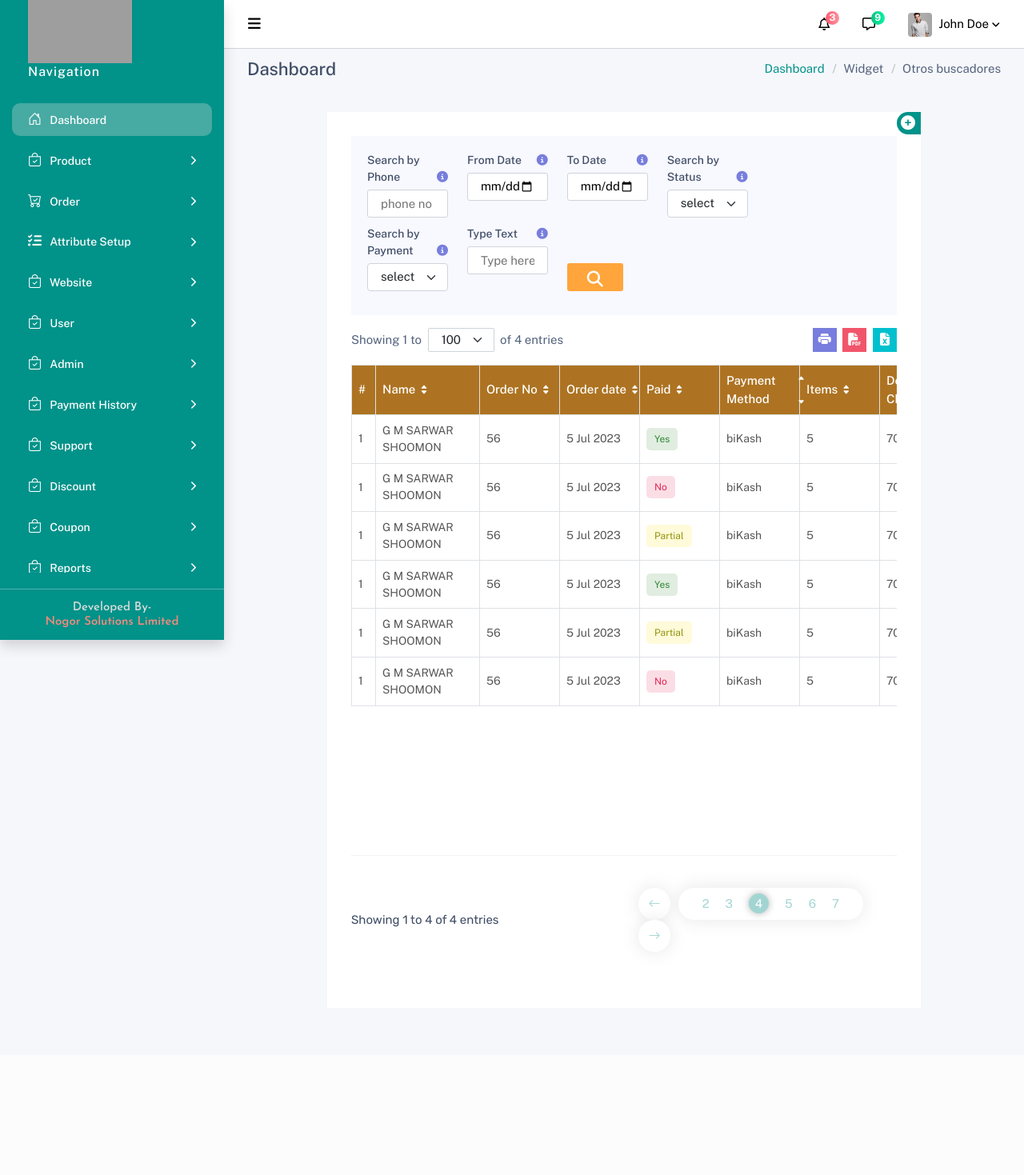
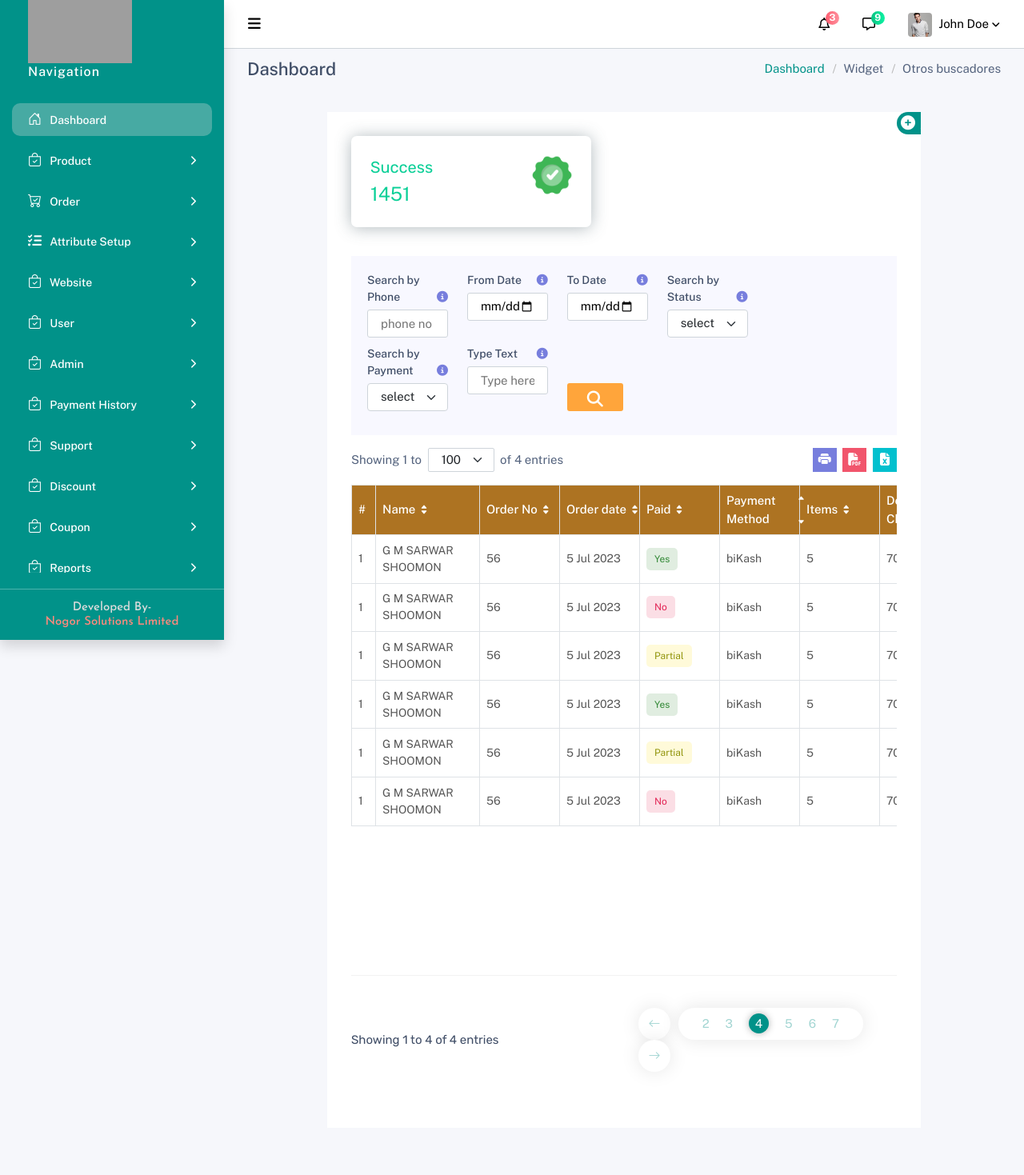
Before and after one commit to Towhid0845/eCommerce-deshboard, a PHP site: page /order.php in a window 1280 px wide. Shown: the whole page at 80% size. Before the commit the page ends 1174 px from the top, so only its background shows below. Run offline with PHP 8.4, Linux system fonts and the light colour scheme; some libraries are stand-ins or nearby versions; grey boxes are pictures that could not be loaded.

```diff
--- a/css/main.css
+++ b/css/main.css
@@ -1485,7 +1485,7 @@ body {
 .pagination ul li.mid-pagi a.active {
   width: 25px;
   height: 25px;
-  background-color: #a2d5d2;
+  background-color: #019289;
   border-radius: 50%;
   text-align: center;
   line-height: 25px;
@@ -2071,14 +2071,11 @@ body {
 .cmn__btn.delete {
   background-color: #F1556C; }
 
-.add-product-form .product-block {
-  width: 100%;
+.add-product-form .border-block {
   border: 1px solid #82888d;
   background-color: rgba(241, 241, 255, 0.5);
-  position: relative;
-  padding: 30px 20px;
-  margin-bottom: 50px; }
-  .add-product-form .product-block .label-text {
+  position: relative; }
+  .add-product-form .border-block .label-text {
     position: absolute;
     top: -20px;
     left: 14px;
@@ -2088,6 +2085,10 @@ body {
     background-color: #fff;
     padding: 7px 15px;
     font-weight: 500; }
+.add-product-form .product-block {
+  width: 100%;
+  padding: 30px 20px;
+  margin-bottom: 50px; }
 .add-product-form .submit-btn {
   background-color: #F1556C;
   padding: 10px 30px;
@@ -2126,4 +2127,35 @@ body {
   .product-record:hover {
     color: #fff !important; }
 
+.add-category-form .border-block {
+  background-color: rgba(241, 241, 255, 0.5); }
+.add-category-form .category-block {
+  width: 100%;
+  padding: 30px 20px;
+  margin-bottom: 50px; }
+.add-category-form .submit-btn {
+  background-color: #F1556C;
+  padding: 10px 30px;
+  font-size: 15px;
+  font-weight: 500;
+  text-transform: uppercase;
+  border: 0;
+  color: #fff;
+  border-radius: 3px; }
+
+.search-div {
+  width: 300px;
+  height: 150px; }
+  .search-div .template-div {
+    box-shadow: 0 1px 20px 0 #455a646b; }
+    .search-div .template-div .status {
+      font-size: 20px;
+      color: #0ACF97; }
+    .search-div .template-div .count {
+      font-size: 24px;
+      color: #0ACF97; }
+    .search-div .template-div .icon {
+      width: 50px;
+      height: 50px; }
+
 /*# sourceMappingURL=main.css.map */
--- a/order.php
+++ b/order.php
@@ -40,6 +40,23 @@ include("layout/head.php");
           </div>
           <!-- add or back button end -->
 
+
+          <!-- shorcut search section -->
+          <a href="#" class="search-div">
+            <div class="template-div d-flex">
+              <div class="contain">
+                <div class="status">
+                  <p>Success</p>
+                </div>
+                <div class="count">1451</div>
+              </div>
+              <div class="icon ms-auto">
+                <img class="img-fluid" src="./images/success.png" alt="">
+              </div>
+            </div>
+          </a>
+          <!-- shorcut search section -->
+
           <!-- search header -->
           <div class="search-section">
             <div class="row">
@@ -50,7 +67,8 @@ include("layout/head.php");
                       <div class="form-element">
                         <label for="" class="d-block w-100">
                           Search by Phone
-                          <span class="float-end" data-bs-toggle="tooltip" data-bs-placement="left" data-bs-title="Please insert your name here"><i class="fa-solid fa-circle-info"></i></span>
+                          <span class="float-end" data-bs-toggle="tooltip" data-bs-placement="left"
+                            data-bs-title="Please insert your name here"><i class="fa-solid fa-circle-info"></i></span>
                         </label>
                         <input class="" type="text" placeholder="phone no">
                       </div>
@@ -59,7 +77,8 @@ include("layout/head.php");
                       <div class="form-element">
                         <label for="" class="d-block w-100">
                           From Date
-                          <span class="float-end" data-bs-toggle="tooltip" data-bs-placement="left" data-bs-title="Please insert your name here"><i class="fa-solid fa-circle-info"></i></span>
+                          <span class="float-end" data-bs-toggle="tooltip" data-bs-placement="left"
+                            data-bs-title="Please insert your name here"><i class="fa-solid fa-circle-info"></i></span>
                         </label>
                         <input class="" type="date">
                       </div>
@@ -68,7 +87,8 @@ include("layout/head.php");
                       <div class="form-element">
                         <label for="" class="d-block w-100">
                           To Date
-                          <span class="float-end" data-bs-toggle="tooltip" data-bs-placement="left" data-bs-title="Please insert your name here"><i class="fa-solid fa-circle-info"></i></span>
+                          <span class="float-end" data-bs-toggle="tooltip" data-bs-placement="left"
+                            data-bs-title="Please insert your name here"><i class="fa-solid fa-circle-info"></i></span>
                         </label>
                         <input class="" type="date">
                       </div>
@@ -77,7 +97,8 @@ include("layout/head.php");
                     <div class="col-md-6 col-lg-4 col-xl-3">
                       <div class="form-element">
                         <label for="" class="d-block w-100">Search by Status
-                          <span class="float-end" data-bs-toggle="tooltip" data-bs-placement="left" data-bs-title="Please insert your name here"><i class="fa-solid fa-circle-info"></i></span>
+                          <span class="float-end" data-bs-toggle="tooltip" data-bs-placement="left"
+                            data-bs-title="Please insert your name here"><i class="fa-solid fa-circle-info"></i></span>
                         </label>
                         <select class="form-select shadow-none" aria-label="Default select example">
                           <option selected>select one</option>
@@ -93,7 +114,8 @@ include("layout/head.php");
                     <div class="col-md-6 col-lg-4 col-xl-3">
                       <div class="form-element">
                         <label for="" class="d-block w-100">Search by Payment
-                          <span class="float-end" data-bs-toggle="tooltip" data-bs-placement="left" data-bs-title="Please insert your name here"><i class="fa-solid fa-circle-info"></i></span>
+                          <span class="float-end" data-bs-toggle="tooltip" data-bs-placement="left"
+                            data-bs-title="Please insert your name here"><i class="fa-solid fa-circle-info"></i></span>
                         </label>
                         <select class="form-select shadow-none" aria-label="Default select example">
                           <option selected>select one</option>
@@ -105,7 +127,8 @@ include("layout/head.php");
                     <div class="col-md-6 col-lg-4 col-xl-3">
                       <div class="form-element">
                         <label for="" class="d-block w-100">Type Text
-                          <span class="float-end" data-bs-toggle="tooltip" data-bs-placement="left" data-bs-title="Please insert your name here"><i class="fa-solid fa-circle-info"></i></span>
+                          <span class="float-end" data-bs-toggle="tooltip" data-bs-placement="left"
+                            data-bs-title="Please insert your name here"><i class="fa-solid fa-circle-info"></i></span>
                         </label>
                         <input type="text" placeholder="Type here...">
                       </div>
@@ -211,11 +234,15 @@ include("layout/head.php");
                     <td class="status status-pending"><span>Pending</span></td>
                     <td><span>
                         <a href="product-view.html">
-                          <span data-bs-toggle="tooltip" data-bs-placement="top" data-bs-title="Tooltip on top" class="delete view"><i class="fa-solid fa-eye"></i></span>
+                          <span data-bs-toggle="tooltip" data-bs-placement="top" data-bs-title="Tooltip on top"
+                            class="delete view"><i class="fa-solid fa-eye"></i></span>
                         </a>
-                        <span data-bs-toggle="tooltip" data-bs-placement="top" data-bs-title="Tooltip on top" class="delete edit"><i class="fas fa-pencil-alt"></i></span>
-                        <span data-bs-toggle="tooltip" data-bs-placement="top" data-bs-title="Tooltip on top" class="delete delete-btn"><i class="far fa-trash-alt"></i></span>
-                        <span data-bs-toggle="tooltip" data-bs-placement="top" data-bs-title="Tooltip on top" class="delete locate"><i class="fa-solid fa-location-dot"></i></span>
+                        <span data-bs-toggle="tooltip" data-bs-placement="top" data-bs-title="Tooltip on top"
+                          class="delete edit"><i class="fas fa-pencil-alt"></i></span>
+                        <span data-bs-toggle="tooltip" data-bs-placement="top" data-bs-title="Tooltip on top"
+                          class="delete delete-btn"><i class="far fa-trash-alt"></i></span>
+                        <span data-bs-toggle="tooltip" data-bs-placement="top" data-bs-title="Tooltip on top"
+                          class="delete locate"><i class="fa-solid fa-location-dot"></i></span>
                     </td>
                   </tr>
                   <tr>
@@ -231,11 +258,15 @@ include("layout/head.php");
                     <td class="status status-success"><span>Success</span></td>
                     <td><span>
                         <a href="product-view.html">
-                          <span data-bs-toggle="tooltip" data-bs-placement="top" data-bs-title="Tooltip on top" class="delete view"><i class="fa-solid fa-eye"></i></span>
+                          <span data-bs-toggle="tooltip" data-bs-placement="top" data-bs-title="Tooltip on top"
+                            class="delete view"><i class="fa-solid fa-eye"></i></span>
                         </a>
-                        <span data-bs-toggle="tooltip" data-bs-placement="top" data-bs-title="Tooltip on top" class="delete edit"><i class="fas fa-pencil-alt"></i></span>
-                        <span data-bs-toggle="tooltip" data-bs-placement="top" data-bs-title="Tooltip on top" class="delete delete-btn"><i class="far fa-trash-alt"></i></span>
-                        <span data-bs-toggle="tooltip" data-bs-placement="top" data-bs-title="Tooltip on top" class="delete locate"><i class="fa-solid fa-location-dot"></i></span>
+                        <span data-bs-toggle="tooltip" data-bs-placement="top" data-bs-title="Tooltip on top"
+                          class="delete edit"><i class="fas fa-pencil-alt"></i></span>
+                        <span data-bs-toggle="tooltip" data-bs-placement="top" data-bs-title="Tooltip on top"
+                          class="delete delete-btn"><i class="far fa-trash-alt"></i></span>
+                        <span data-bs-toggle="tooltip" data-bs-placement="top" data-bs-title="Tooltip on top"
+                          class="delete locate"><i class="fa-solid fa-location-dot"></i></span>
                   </tr>
                   <tr>
                     <td><span>1</span></td>
@@ -250,11 +281,15 @@ include("layout/head.php");
                     <td class="status status-approve"><span>Approve</span></td>
                     <td><span>
                         <a href="product-view.html">
-                          <span data-bs-toggle="tooltip" data-bs-placement="top" data-bs-title="Tooltip on top" class="delete view"><i class="fa-solid fa-eye"></i></span>
+                          <span data-bs-toggle="tooltip" data-bs-placement="top" data-bs-title="Tooltip on top"
+                            class="delete view"><i class="fa-solid fa-eye"></i></span>
                         </a>
-                        <span data-bs-toggle="tooltip" data-bs-placement="top" data-bs-title="Tooltip on top" class="delete edit"><i class="fas fa-pencil-alt"></i></span>
-                        <span data-bs-toggle="tooltip" data-bs-placement="top" data-bs-title="Tooltip on top" class="delete delete-btn"><i class="far fa-trash-alt"></i></span>
-                        <span data-bs-toggle="tooltip" data-bs-placement="top" data-bs-title="Tooltip on top" class="delete locate"><i class="fa-solid fa-location-dot"></i></span>
+                        <span data-bs-toggle="tooltip" data-bs-placement="top" data-bs-title="Tooltip on top"
+                          class="delete edit"><i class="fas fa-pencil-alt"></i></span>
+                        <span data-bs-toggle="tooltip" data-bs-placement="top" data-bs-title="Tooltip on top"
+                          class="delete delete-btn"><i class="far fa-trash-alt"></i></span>
+                        <span data-bs-toggle="tooltip" data-bs-placement="top" data-bs-title="Tooltip on top"
+                          class="delete locate"><i class="fa-solid fa-location-dot"></i></span>
                     </td>
                   </tr>
                   <tr>
@@ -270,11 +305,15 @@ include("layout/head.php");
                     <td class="status status-processing"><span>Processing</span></td>
                     <td><span>
                         <a href="product-view.html">
-                          <span data-bs-toggle="tooltip" data-bs-placement="top" data-bs-title="Tooltip on top" class="delete view"><i class="fa-solid fa-eye"></i></span>
+                          <span data-bs-toggle="tooltip" data-bs-placement="top" data-bs-title="Tooltip on top"
+                            class="delete view"><i class="fa-solid fa-eye"></i></span>
                         </a>
-                        <span data-bs-toggle="tooltip" data-bs-placement="top" data-bs-title="Tooltip on top" class="delete edit"><i class="fas fa-pencil-alt"></i></span>
-                        <span data-bs-toggle="tooltip" data-bs-placement="top" data-bs-title="Tooltip on top" class="delete delete-btn"><i class="far fa-trash-alt"></i></span>
-                        <span data-bs-toggle="tooltip" data-bs-placement="top" data-bs-title="Tooltip on top" class="delete locate"><i class="fa-solid fa-location-dot"></i></span>
+                        <span data-bs-toggle="tooltip" data-bs-placement="top" data-bs-title="Tooltip on top"
+                          class="delete edit"><i class="fas fa-pencil-alt"></i></span>
+                        <span data-bs-toggle="tooltip" data-bs-placement="top" data-bs-title="Tooltip on top"
+                          class="delete delete-btn"><i class="far fa-trash-alt"></i></span>
+                        <span data-bs-toggle="tooltip" data-bs-placement="top" data-bs-title="Tooltip on top"
+                          class="delete locate"><i class="fa-solid fa-location-dot"></i></span>
                     </td>
                   </tr>
                   <tr>
@@ -290,11 +329,15 @@ include("layout/head.php");
                     <td class="status status-delivered"><span>Delivered</span></td>
                     <td><span>
                         <a href="product-view.html">
-                          <span data-bs-toggle="tooltip" data-bs-placement="top" data-bs-title="Tooltip on top" class="delete view"><i class="fa-solid fa-eye"></i></span>
+                          <span data-bs-toggle="tooltip" data-bs-placement="top" data-bs-title="Tooltip on top"
+                            class="delete view"><i class="fa-solid fa-eye"></i></span>
                         </a>
-                        <span data-bs-toggle="tooltip" data-bs-placement="top" data-bs-title="Tooltip on top" class="delete edit"><i class="fas fa-pencil-alt"></i></span>
-                        <span data-bs-toggle="tooltip" data-bs-placement="top" data-bs-title="Tooltip on top" class="delete delete-btn"><i class="far fa-trash-alt"></i></span>
-                        <span data-bs-toggle="tooltip" data-bs-placement="top" data-bs-title="Tooltip on top" class="delete locate"><i class="fa-solid fa-location-dot"></i></span>
+                        <span data-bs-toggle="tooltip" data-bs-placement="top" data-bs-title="Tooltip on top"
+                          class="delete edit"><i class="fas fa-pencil-alt"></i></span>
+                        <span data-bs-toggle="tooltip" data-bs-placement="top" data-bs-title="Tooltip on top"
+                          class="delete delete-btn"><i class="far fa-trash-alt"></i></span>
+                        <span data-bs-toggle="tooltip" data-bs-placement="top" data-bs-title="Tooltip on top"
+                          class="delete locate"><i class="fa-solid fa-location-dot"></i></span>
                     </td>
                   </tr>
                   <tr>
@@ -310,11 +353,15 @@ include("layout/head.php");
                     <td class="status status-danger"><span>Canceled</span></td>
                     <td><span>
                         <a href="product-view.html">
-                          <span data-bs-toggle="tooltip" data-bs-placement="top" data-bs-title="Tooltip on top" class="delete view"><i class="fa-solid fa-eye"></i></span>
+                          <span data-bs-toggle="tooltip" data-bs-placement="top" data-bs-title="Tooltip on top"
+                            class="delete view"><i class="fa-solid fa-eye"></i></span>
                         </a>
-                        <span data-bs-toggle="tooltip" data-bs-placement="top" data-bs-title="Tooltip on top" class="delete edit"><i class="fas fa-pencil-alt"></i></span>
-                        <span data-bs-toggle="tooltip" data-bs-placement="top" data-bs-title="Tooltip on top" class="delete delete-btn"><i class="far fa-trash-alt"></i></span>
-                        <span data-bs-toggle="tooltip" data-bs-placement="top" data-bs-title="Tooltip on top" class="delete locate"><i class="fa-solid fa-location-dot"></i></span>
+                        <span data-bs-toggle="tooltip" data-bs-placement="top" data-bs-title="Tooltip on top"
+                          class="delete edit"><i class="fas fa-pencil-alt"></i></span>
+                        <span data-bs-toggle="tooltip" data-bs-placement="top" data-bs-title="Tooltip on top"
+                          class="delete delete-btn"><i class="far fa-trash-alt"></i></span>
+                        <span data-bs-toggle="tooltip" data-bs-placement="top" data-bs-title="Tooltip on top"
+                          class="delete locate"><i class="fa-solid fa-location-dot"></i></span>
                     </td>
                   </tr>
                 </tbody>
--- a/sass/common/_common.scss
+++ b/sass/common/_common.scss
@@ -195,4 +195,5 @@ margin-bottom: 30px;
     padding-left: 20px;
   }
 }
+
 }
--- a/sass/component/_list-page.scss
+++ b/sass/component/_list-page.scss
@@ -384,7 +384,7 @@
 .pagination ul li.mid-pagi a.active {
   width: 25px;
   height: 25px;
-  background-color: $topbarBgColor;
+  background-color: $sidebarBgColor;
   border-radius: 50%;
   text-align: center;
   line-height: 25px;
--- a/sass/main.scss
+++ b/sass/main.scss
@@ -8,3 +8,5 @@
 @import "./pages/sailor-dashboard";
 @import "./pages/new-added";
 @import "./pages/product";
+@import "./pages/category";
+@import "./pages/order";
--- /dev/null
+++ b/sass/pages/_category.scss
@@ -0,0 +1,25 @@
+@import "../variable/bgcolor";
+@import "../variable/textcolor";
+
+.add-category-form {
+  .border-block{
+    // border: 1px solid $commonBorderColor1;
+    background-color: $lightColor1;
+  }
+  .category-block {
+    width: 100%;
+    padding: 30px 20px;
+    margin-bottom: 50px;
+  }
+
+  .submit-btn {
+    background-color: $themeColorThree;
+    padding: 10px 30px;
+    font-size: 15px;
+    font-weight: 500;
+    text-transform: uppercase;
+    border: 0;
+    color: $lightColor;
+    border-radius: 3px;
+  }
+}
--- a/sass/pages/_home.scss
+++ b/sass/pages/_home.scss
@@ -1,3 +1,4 @@
+// @import "../common/common";
 @import "../component/topbar";
 @import "../component/navbar";
 @import "../component/breadcrumb";
--- /dev/null
+++ b/sass/pages/_order.scss
@@ -0,0 +1,27 @@
+@import "../variable/bgcolor";
+@import "../variable/textcolor";
+
+
+.search-div{
+  width: 300px;
+  height: 150px;
+
+  .template-div{
+    box-shadow: 0 1px 20px 0 #455a646b;
+
+    .status{
+      font-size: 20px;
+      color: $themeColorTwo;
+    }
+    .count{
+      font-size: 24px;
+      color: $themeColorTwo;
+
+    }
+
+  .icon{
+    width: 50px;
+    height: 50px;
+  }
+}
+}
--- a/sass/pages/_product.scss
+++ b/sass/pages/_product.scss
@@ -2,13 +2,10 @@
 @import "../variable/textcolor";
 
 .add-product-form {
-  .product-block {
-    width: 100%;
+  .border-block{
     border: 1px solid $commonBorderColor1;
     background-color: $lightColor1;
     position: relative;
-    padding: 30px 20px;
-    margin-bottom: 50px;
 
     .label-text {
     position: absolute;
@@ -21,6 +18,11 @@
     padding: 7px 15px;
     font-weight: 500;
   }
+  }
+  .product-block {
+    width: 100%;
+    padding: 30px 20px;
+    margin-bottom: 50px;
   }
 
   .submit-btn {
```
Also changed, not shown: add-category.php (added, +139 -0 lines), add-product.php (+43 -23 lines), category.php (+13 -7 lines), images/success.png (added), 1 other file. Lines whose indentation alone changed are shown as unchanged.
